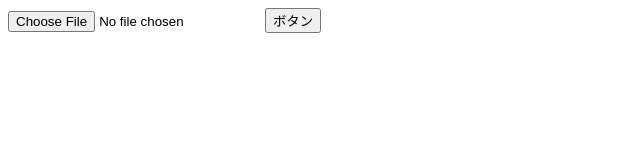
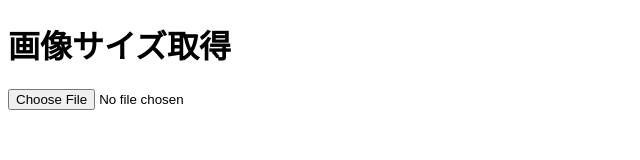
Before and after one commit to touyamamasafumi/imagesize, a plain HTML site: page kadai/index.html in a window 1280 px wide. Shown: the whole page, without its empty margins (0-640 px from the left). Drawn offline with Linux system fonts and the light colour scheme.

Commit message:
no message

```diff
--- a/kadai/index.html
+++ b/kadai/index.html
@@ -22,16 +22,17 @@
             image.onload = function() {
               result = {name: image.name, width: image.naturalWidth, height: image.naturalHeight};
               console.log(result);
+
             }
-            image.src = URL.createObjectURL(file.files[0]);
-          }
-
+          image.src = URL.createObjectURL(file.files[0]);
+        }
 
     </script>
   </head>
   <body>
-    <input type="file" id="file" name="upfile[]" webkitdirectory onchange="fileload()">
-    <input type="button" value="ボタン" onclick="fileload();">
+    <h1>画像サイズ取得</h1>
+    <input type="file" id="file" onchange="fileload()">
+    <!-- <input type="button" value="ボタン" onclick="fileload()"> -->
     <p></p>
   </body>
 </html>
```
